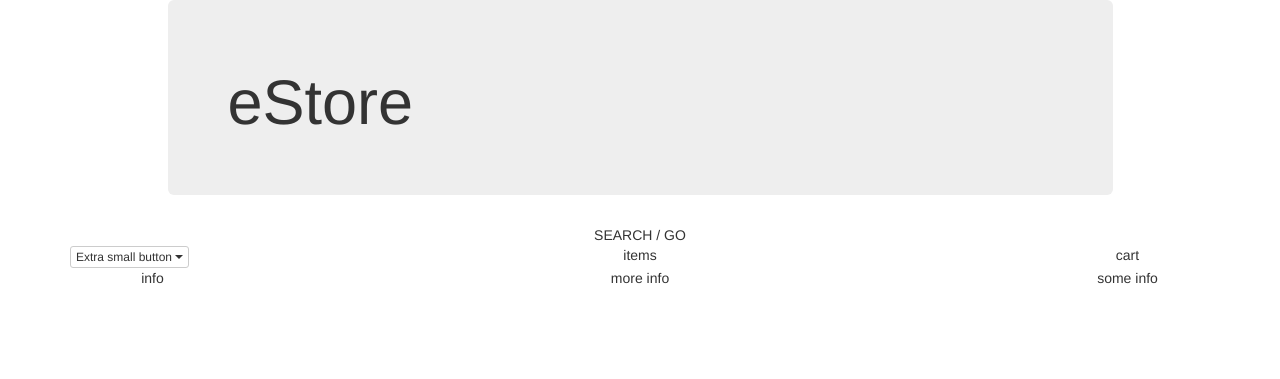
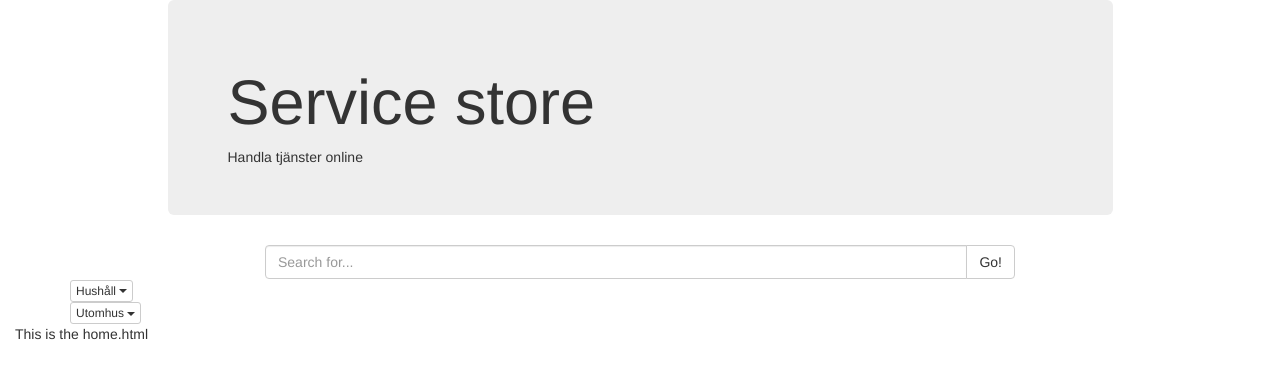
Before and after one commit to superspindel/onlineStore, a Flask app: page / in a window 1280 px wide. Shown: the top 379 px of the page. Run offline with Flask 2, Linux system fonts and the light colour scheme; some libraries are stand-ins or nearby versions.

Commit message:
lite fix med home.html

```diff
--- a/src/main.py
+++ b/src/main.py
@@ -7,7 +7,7 @@ storeApp.secret_key = "hfudsyf7h4373hfnds9y32nfw93hf"
 
 @storeApp.route('/')
 def storeHome():
-    return render_template('base.html')
+    return render_template('home.html')
 
 
 #@storeApp.before_first_request
--- a/src/templates/base.html
+++ b/src/templates/base.html
@@ -15,7 +15,8 @@
             </div>
             <div class="col-md-10">
                 <div class="jumbotron">
-                    <h1>eStore</h1>
+                    <h1>Service store</h1>
+                    Handla tjänster online
                 </div>
             </div>
             <div class="col-md-1">
@@ -24,37 +25,90 @@
     </div>
     <div class="row">
         <div class="col-md-2"><center></center></div>
-            <div class="col-md-8"><center>SEARCH / GO</center></div>
+            <div class="col-md-8">
+                <div class="input-group">
+                  <input type="text" class="form-control" placeholder="Search for...">
+                  <span class="input-group-btn">
+                    <button class="btn btn-default" type="button">Go!</button>
+                  </span>
+                </div>
+            </div>
             <div class="col-md-2"><center></center></div>
     </div>
     <div class="row">
         <div class="col-md-2">
-                <div class="btn-group">
-                  <button class="btn btn-default btn-xs dropdown-toggle" type="button" data-toggle="dropdown" aria-haspopup="true" aria-expanded="false">
-                    Extra small button <span class="caret"></span>
-                  </button>
+            <div class="dropdown">
+                <button class="btn btn-default btn-xs dropdown-toggle" type="button" data-toggle="dropdown" aria-haspopup="true" aria-expanded="false">
+                    Hushåll
+                    <span class="caret"></span>
+                </button>
+                <ul class="dropdown-menu">
+                  <li>
+                      <a href="#">Städning</a>
+                  </li>
+                  <li>
+                      <a href="#">Tvättning</a>
+                  </li>
+                  <li>
+                      <a href="#">Diska</a>
+                  </li>
+                  <li>
+                      <a href="#">Matlagning</a>
+                  </li>
+                  <li>
+                      <a href="#">Barnvakt</a>
+                  </li>
+                  <li>
+                      <a href="#">Hundpassning</a>
+                  </li>
+                  <li>
+                      <a href="#">Vattning av blommor</a>
+                  </li>
+                  <li>
+                      <a href="#">Småfix</a>
+                  </li>
+                </ul>
+            </div>
+            <div class="dropdown">
+                <button class="btn btn-default btn-xs dropdown-toggle" type="button" data-toggle="dropdown" aria-haspopup="true" aria-expanded="false">
+                  Utomhus
+                  <span class="caret"></span>
+                </button>
                   <ul class="dropdown-menu">
-                    <li><a href="#">Action</a></li>
-                    <li><a href="#">Another action</a></li>
-                    <li><a href="#">Something else here</a></li>
-                    <li role="separator" class="divider"></li>
-                    <li><a href="#">Separated link</a></li>
+                    <li>
+                        <a href="#">Jeans</a>
+                    </li>
+                    <li>
+                        <a href="#">Shirts</a>
+                    </li>
+                    <li>
+                        <a href="#">Underwear</a>
+                    </li>
+                    <li>
+                        <a href="#">Separated link</a>
+                    </li>
                   </ul>
-                </div>
+            </div>
         </div>
-            <div class="col-md-8"><center>items</center></div>
-            <div class="col-md-2"><center>cart</center></div>
-    </div>
-    <div class="row">
-        <div class="col-md-2"><center>info</center></div>
-            <div class="col-md-8"><center>more info</center></div>
-            <div class="col-md-2"><center>some info</center></div>
     </div>
 </div>
+<div class="col-md-8">
+    {% block content %}
+    {% endblock %}
+</div>
+<div class="col-md-2">
 
-{% block content %}
+</div>
+<div class="row">
+    <div class="col-md-2">
 
-{% endblock %}
+    </div>
+    <div class="col-md-8">
 
+    </div>
+    <div class="col-md-2">
+
+    </div>
+</div>
 </body>
 </html>
--- /dev/null
+++ b/src/templates/home.html
@@ -0,0 +1,4 @@
+{% extends "base.html" %}
+{% block content %}
+                         This is the home.html
+{% endblock %}
```
Also changed, not shown: 1 other file.
